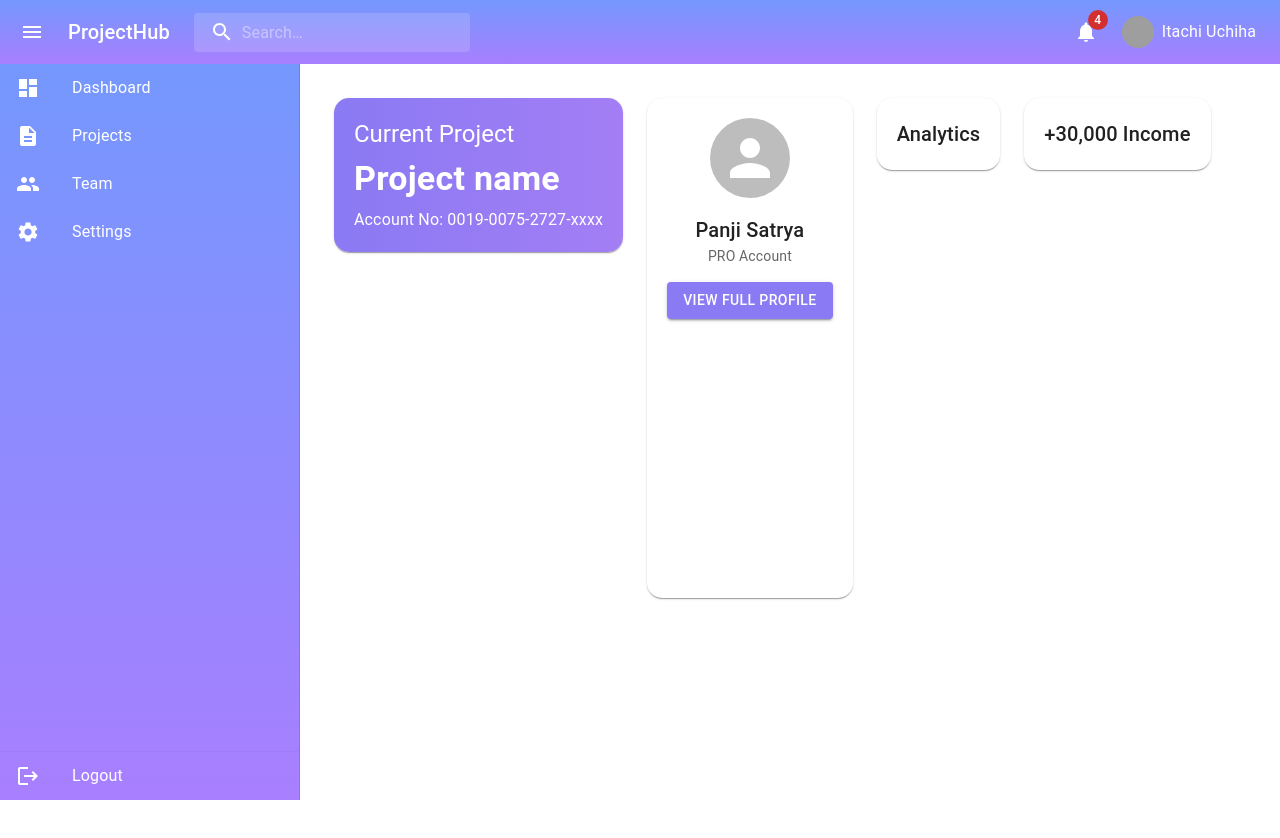
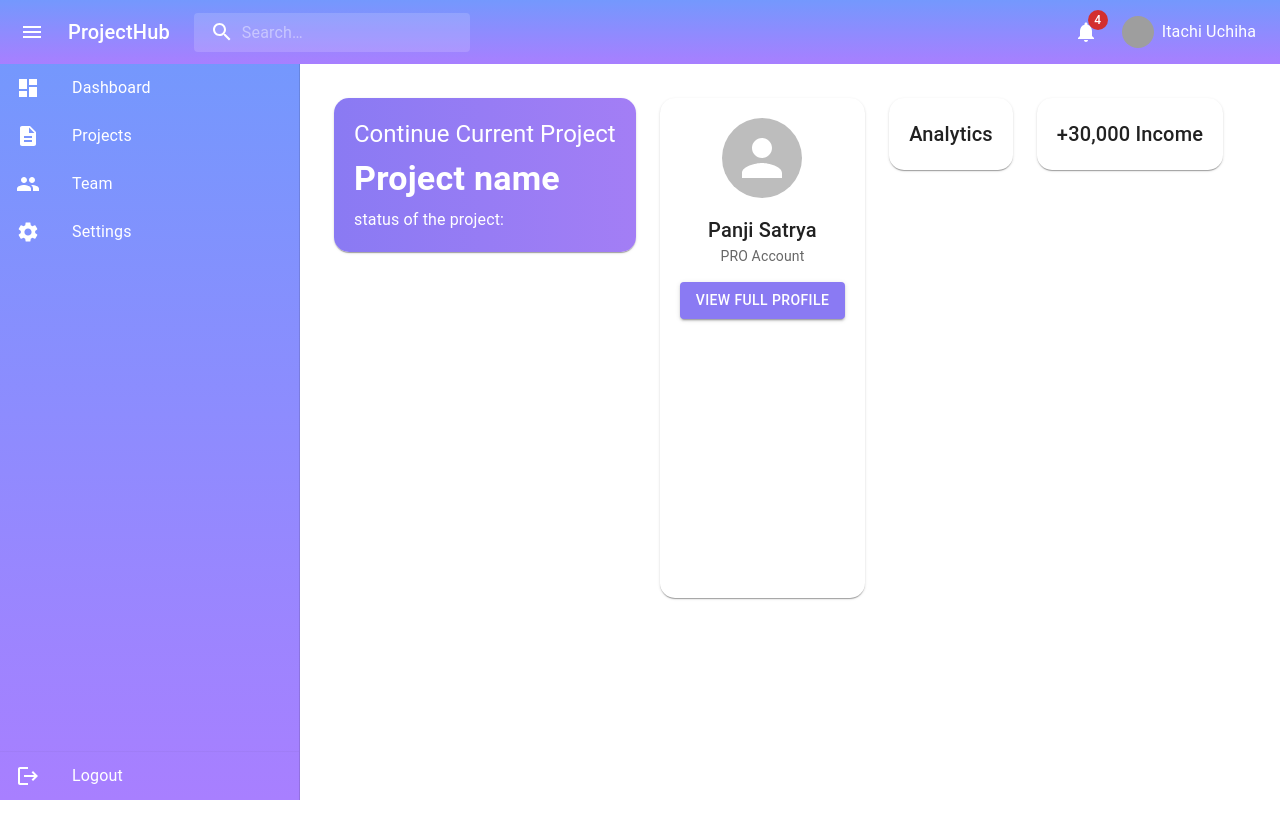
Before and after one commit to Zahabiya-Tawawala/ScholarlySync, a React (Vite) app in the folder client/mvp-product/: page / in a window 1280 px wide. Shown: the top 838 px of the page. Built offline with nearby package versions, Linux system fonts and the light colour scheme; grey boxes are pictures that could not be loaded.

Commit message:
changes in dashboard frontend

```diff
--- a/client/mvp-product/src/components/Dashboard.jsx
+++ b/client/mvp-product/src/components/Dashboard.jsx
@@ -28,11 +28,11 @@ const Dashboard = () => {
               color: "white",
             }}
           >
-            <Typography variant="h5">Current Project</Typography>
+            <Typography variant="h5">Continue Current Project</Typography>
             <Typography variant="h4" sx={{ fontWeight: "bold", mt: 1 }}>
               Project name
             </Typography>
-            <Typography sx={{ mt: 1 }}>Account No: 0019-0075-2727-xxxx</Typography>
+            <Typography sx={{ mt: 1 }}>status of the project: </Typography>
           </Card>
         </Grid>
 
```
